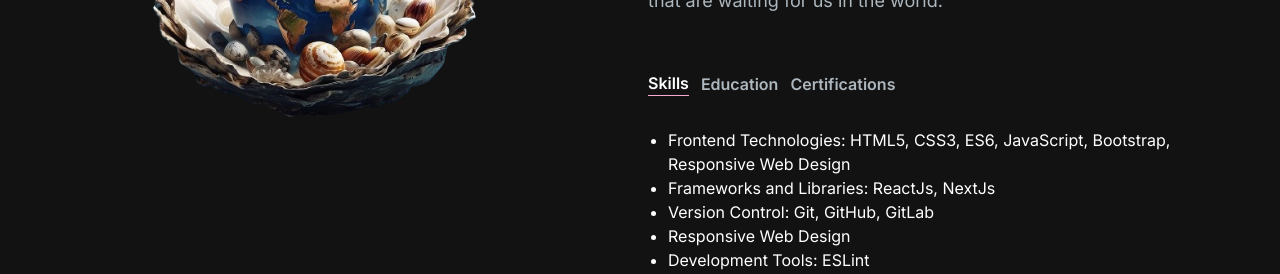
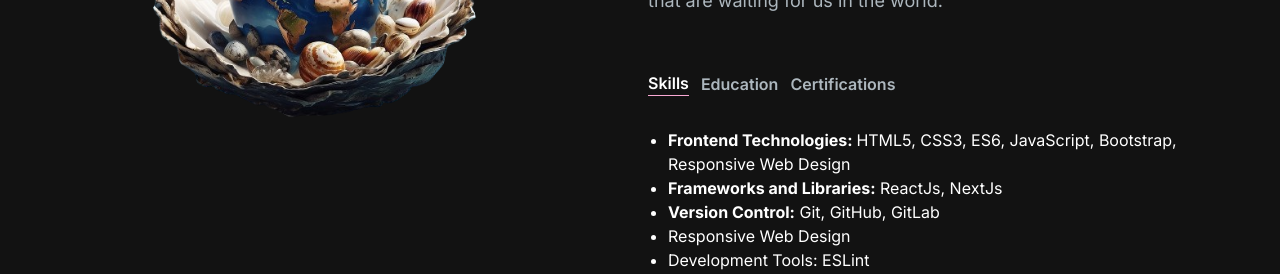
Before and after one commit to gosiast/NextJs-portfolio, a Next.js app: page / in a window 1280 px wide. Shown: the part 920-1194 px from the top of the page. Built offline with nearby package versions, Linux system fonts and the light colour scheme.

Commit message:
updated the AboutMe section and education

```diff
--- a/app/components/AboutSection.jsx
+++ b/app/components/AboutSection.jsx
@@ -10,11 +10,15 @@ const TAB_DATA = [
     content: (
       <ul className="list-disc pl-5">
         <li>
-          Frontend Technologies: HTML5, CSS3, ES6, JavaScript, Bootstrap,
-          Responsive Web Design
+          <strong>Frontend Technologies: </strong>HTML5, CSS3, ES6, JavaScript,
+          Bootstrap, Responsive Web Design
         </li>
-        <li>Frameworks and Libraries: ReactJs, NextJs</li>
-        <li>Version Control: Git, GitHub, GitLab</li>
+        <li>
+          <strong>Frameworks and Libraries:</strong> ReactJs, NextJs
+        </li>
+        <li>
+          <strong>Version Control:</strong> Git, GitHub, GitLab
+        </li>
         <li>Responsive Web Design</li>
         <li>Development Tools: ESLint</li>
       </ul>
@@ -31,10 +35,10 @@ const TAB_DATA = [
             target="_blank"
             className="website link to the shecodes platform hover:underline-offset-1"
           >
-            SheCodes Training Program
+            SheCodes Training Program 2021-2022
           </a>
         </li>
-        <li>MA Applied Linguistics, University of Warsaw, Poland</li>
+        <li>MA Applied Linguistics, University of Warsaw, Poland 2016-2018</li>
       </ul>
     ),
   },
--- a/app/components/Footer.jsx
+++ b/app/components/Footer.jsx
@@ -2,7 +2,7 @@ import React from "react";
 
 const Footer = () => {
   return (
-    <footer className="footer border z-10 border-t-[#33353F] border-l-transparent border-r-transparent text-white">
+    <footer className="footer border z-10 border-t-[#33353F] border-l-transparent border-r-transparent text-white pt-0 pb-0">
       <div className="container p-10 flex justify-center">
         <p className="text-slate-600">
           This portfolio is an{" "}
```
Also changed, not shown: app/components/TabButton.jsx (+9 -8 lines).
